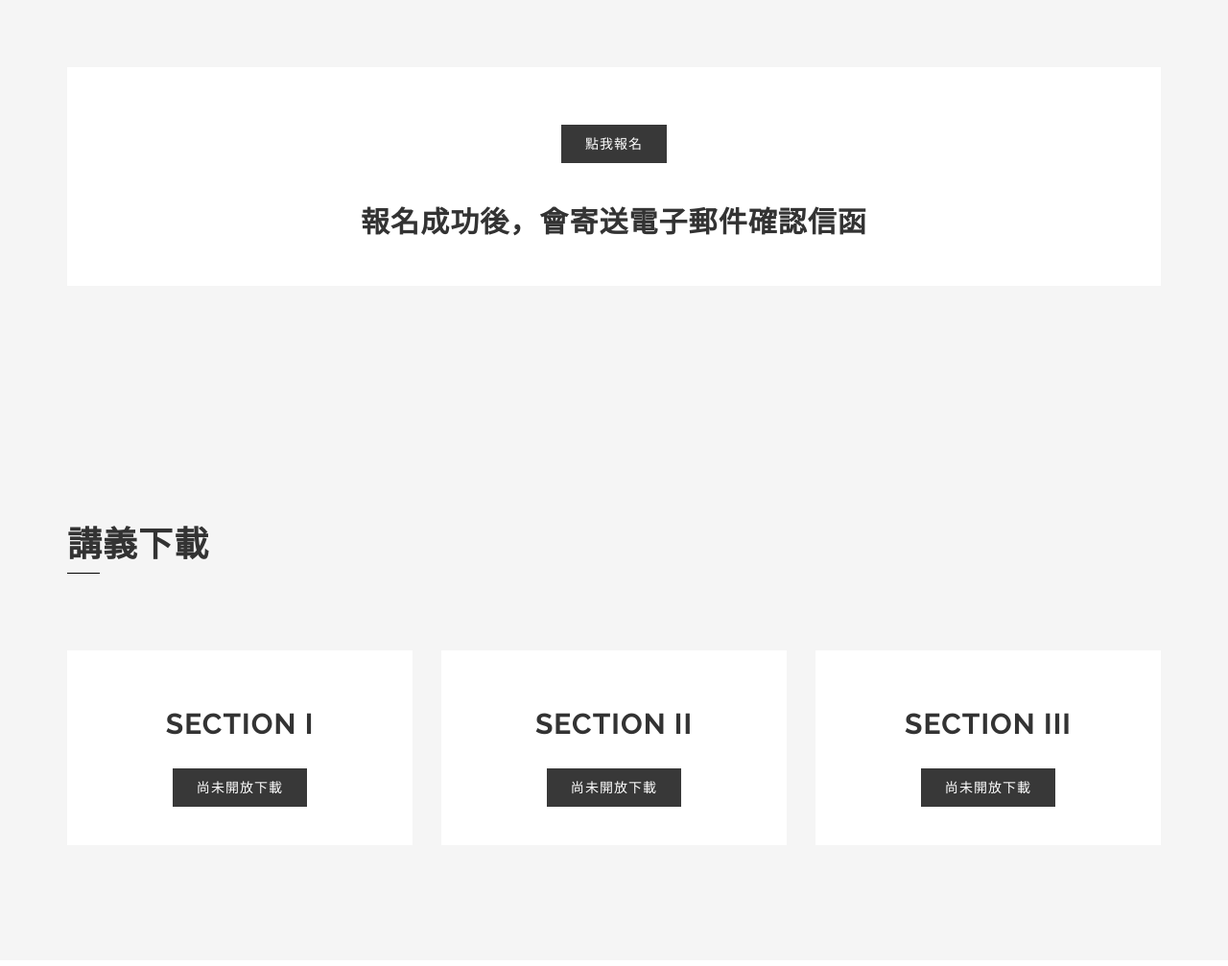
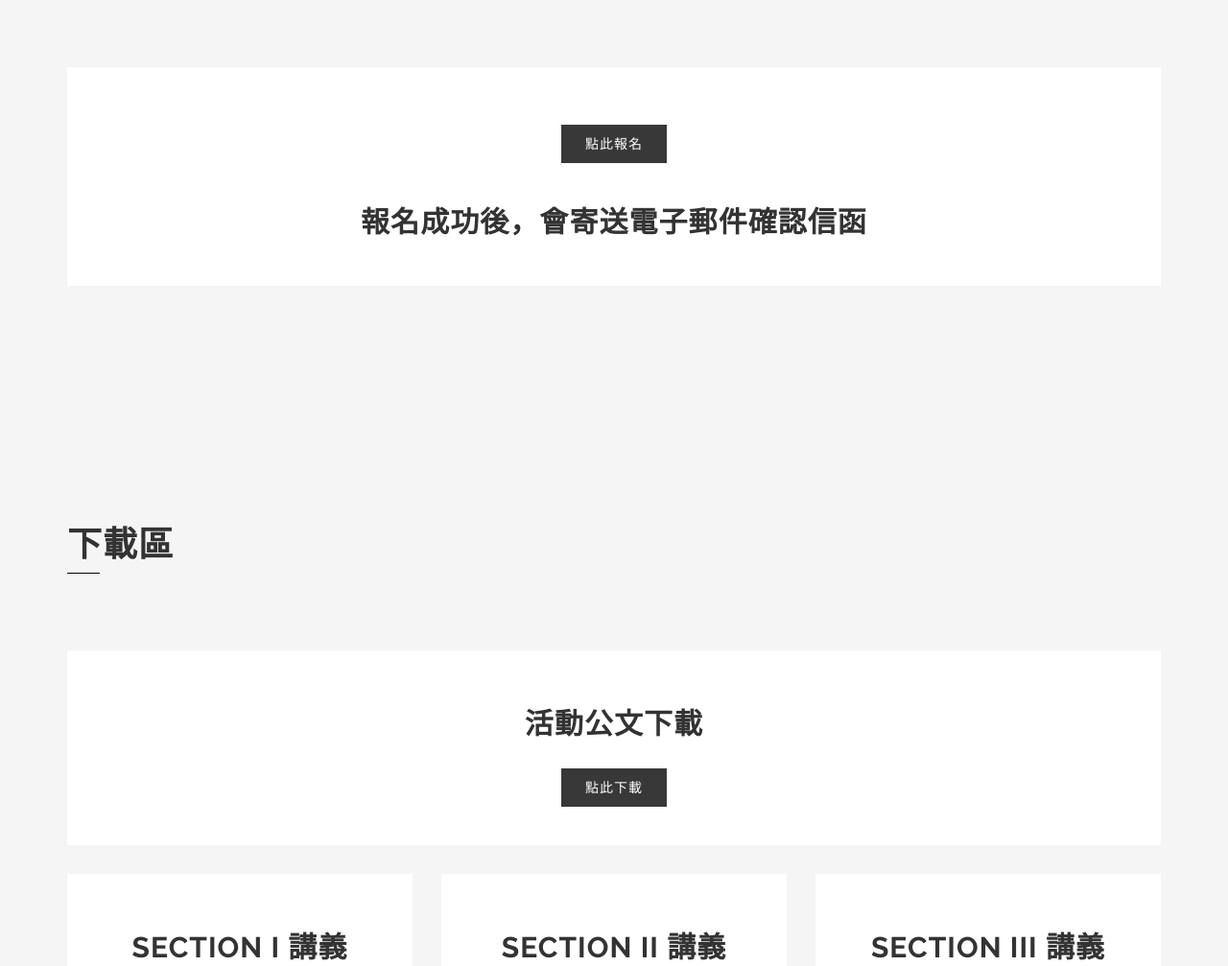
Before and after one commit to ntuhchildprotect/ntuhchildprotect, a plain HTML site: page index.html in a window 1280 px wide. Shown: the part 3800-4807 px from the top of the page at 96% size. Drawn offline with Linux system fonts and the light colour scheme.

Commit message:
20180425update
update

```diff
--- a/index.html
+++ b/index.html
@@ -247,7 +247,7 @@
 				</div>
 				<div class="col-sm-12">
 					<div class="st-pricing text-center">
-						<a href="https://goo.gl/forms/B71YI3XKfYoyYXUa2" target="_blank" class="btn btn-send">點我報名</a>
+						<a href="https://goo.gl/forms/B71YI3XKfYoyYXUa2" target="_blank" class="btn btn-send">點此報名</a>
 						<br>
 						<br>
 						<h2>報名成功後，會寄送電子郵件確認信函</h2>
@@ -264,28 +264,35 @@
 			<div class="row">
 				<div class="col-md-12">
 					<div class="section-title">
-						<h1>講義下載</h1>
+						<h1>下載區</h1>
 						<span class="st-border"></span>
+					</div>
+				</div>
+
+				<div class="col-sm-12">
+					<div class="st-download text-center">
+						<h2>活動公文下載</h2>
+						<a href="https://drive.google.com/file/d/1YDCouu5uTN_6NbYnjZIk0bjcRNJapj5k/view?usp=sharing" target="_blank" class="btn btn-send">點此下載</a>
 					</div>
 				</div>
 
 				<div class="col-sm-4">
 					<div class="st-download text-center">
-						<h2>Section I</h2>
+						<h2>Section I 講義</h2>
 						<a href="https://goo.gl/forms/B71YI3XKfYoyYXUa2" target="_blank" class="btn btn-send">尚未開放下載</a>
 					</div>
 				</div>
 
 				<div class="col-sm-4">
 					<div class="st-download text-center">
-						<h2>Section II</h2>
+						<h2>Section II 講義</h2>
 						<a href="https://goo.gl/forms/B71YI3XKfYoyYXUa2" target="_blank" class="btn btn-send">尚未開放下載</a>
 					</div>
 				</div>
 
 				<div class="col-sm-4">
 					<div class="st-download text-center">
-						<h2>Section III</h2>
+						<h2>Section III 講義</h2>
 						<a href="https://goo.gl/forms/B71YI3XKfYoyYXUa2" target="_blank" class="btn btn-send">尚未開放下載</a>
 					</div>
 				</div>
```
